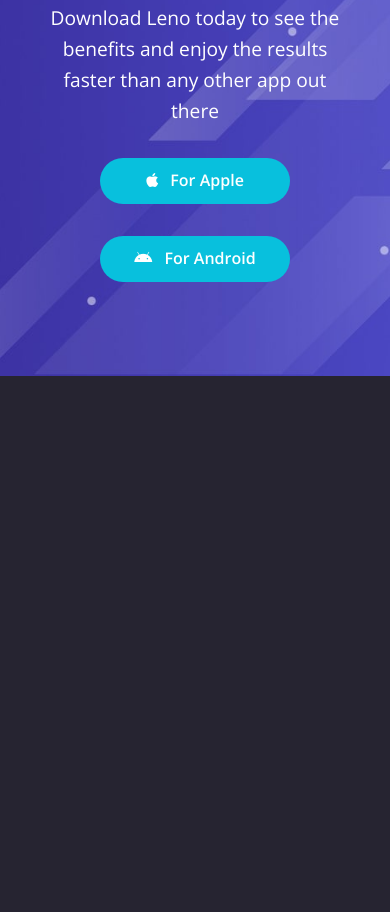
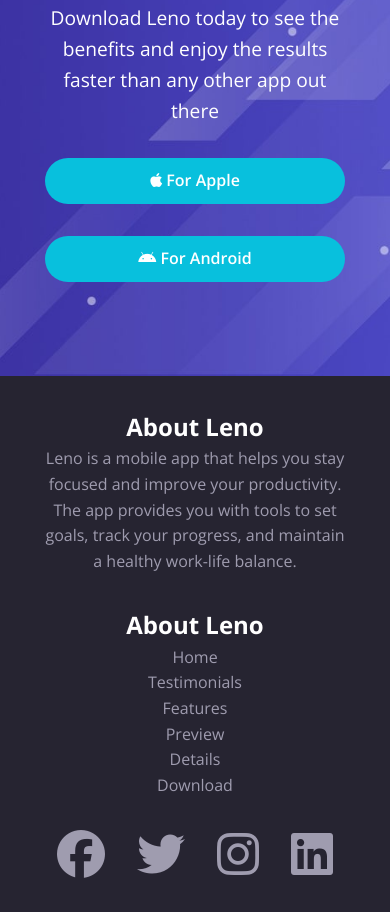
Before and after one commit to ethanmrubenstein/leno-website, a plain HTML site: page index.html in a window 390 px wide. Shown: the part 10691-11603 px from the top of the page. Before the commit the page ends 11067 px from the top, so only its background shows below. Drawn offline with nearby package versions, Linux system fonts and the light colour scheme.

Commit message:
Added footer

```diff
--- a/css/styles.css
+++ b/css/styles.css
@@ -433,7 +433,7 @@
   gap: 5rem;
   margin: 0 auto;
   height: 100%;
-  padding: 0 2rem;
+  padding: 2rem 2rem;
 }
 
 .download__flex-content {
@@ -451,6 +451,38 @@
 }
 
 .download__flex-buttons {
+  display: flex;
+  justify-content: center;
+  align-items: center;
+  gap: 2rem;
+}
+
+/* Footer */
+.footer {
+  padding: 2rem 1rem;
+}
+
+.footer__flex {
+  display: flex;
+  justify-content: space-between;
+  align-items: center;
+  gap: 2rem;
+}
+
+.footer__flex > * {
+  flex: 1;
+}
+
+.footer__flex p,
+.footer__flex a {
+  color: #9f9caf;
+}
+
+.footer__flex a:hover {
+  color: #fff;
+}
+
+.footer__social {
   display: flex;
   justify-content: center;
   align-items: center;
@@ -543,17 +575,19 @@
     flex-direction: column-reverse;
   }
 
-  .download__flex-content-description {
-    font-size: 1.2rem;
-    width: 300px;
-  }
-
   .download__flex-image img {
     max-width: 300px;
   }
 
   .download__flex-buttons {
     flex-direction: column;
+  }
+
+  /* Footer */
+  .footer__flex {
+    flex-direction: column;
+    text-align: center;
+    max-width: 300px;
   }
 }
 
@@ -635,6 +669,16 @@
   .screenshots__pictures {
     flex-direction: column;
   }
+
+  /* Download */
+  .download__flex-content-description {
+    font-size: 1.2rem;
+    width: 300px;
+  }
+
+  .download__flex-button {
+    width: 300px;
+  }
 }
 
 /* Width and Height Queries */
--- a/index.html
+++ b/index.html
@@ -45,7 +45,7 @@
               <a class="navbar__menu-link" href="#preview">Preview</a>
             </li>
             <li class="navbar__menu-item">
-              <a class="navbar__menu-link" href="details">Details</a>
+              <a class="navbar__menu-link" href="#details">Details</a>
             </li>
             <li class="navbar__menu-item">
               <a class="navbar__menu-link" href="#download">Download</a>
@@ -82,7 +82,7 @@
                 <a class="navbar__mobile-menu-link" href="#preview">Preview</a>
               </li>
               <li class="navbar__mobile-menu-item">
-                <a class="navbar__mobile-menu-link" href="details">Details</a>
+                <a class="navbar__mobile-menu-link" href="#details">Details</a>
               </li>
               <li class="navbar__mobile-menu-item">
                 <a class="navbar__mobile-menu-link" href="#download"
@@ -139,7 +139,7 @@
     </section>
 
     <!-- Testimonials -->
-    <section class="testimonials">
+    <section id="testimonials" class="testimonials">
       <div class="testimonials__container container">
         <div class="testimonials__card">
           <div class="testimonials__image">
@@ -418,7 +418,7 @@
     </section>
 
     <!-- Download -->
-    <section class="download">
+    <section id="download" class="download">
       <div class="download__flex container">
         <div class="download__flex-content">
           <p class="download__flex-content-description">
@@ -426,10 +426,10 @@
             than any other app out there
           </p>
           <div class="download__flex-buttons">
-            <a href="#download" class="hero__button btn">
+            <a href="#download" class="download__flex-button btn">
               <i class="fa-brands fa-apple"></i> For Apple
             </a>
-            <a href="#download" class="hero__button btn">
+            <a href="#download" class="download__flex-button btn">
               <i class="fa-brands fa-android"></i> For Android
             </a>
           </div>
@@ -440,6 +440,57 @@
       </div>
     </section>
 
+    <!-- Footer -->
+    <footer class="footer">
+      <div class="footer__flex container">
+        <div class="footer__about">
+          <h2 class="footer__about-title">About Leno</h2>
+          <p class="footer__about-description">
+            Leno is a mobile app that helps you stay focused and improve your
+            productivity. The app provides you with tools to set goals, track
+            your progress, and maintain a healthy work-life balance.
+          </p>
+        </div>
+        <div class="footer__links">
+          <h2 class="footer__links-title">About Leno</h2>
+          <ul class="footer__links-list">
+            <li class="footer__link-item">
+              <a class="footer__link-link" href="#">Home</a>
+            </li>
+            <li class="footer__link-item">
+              <a class="footer__link-link" href="#testimonials">Testimonials</a>
+            </li>
+            <li class="footer__link-item">
+              <a class="footer__link-link" href="#features">Features</a>
+            </li>
+            <li class="footer__link-item">
+              <a class="footer__link-link" href="#preview">Preview</a>
+            </li>
+            <li class="footer__link-item">
+              <a class="footer__link-link" href="#details">Details</a>
+            </li>
+            <li class="footer__link-item">
+              <a class="footer__link-link" href="#download">Download</a>
+            </li>
+          </ul>
+        </div>
+        <div class="footer__social">
+          <a class="footer__social-link" href="https://facebook.com">
+            <i class="fa-brands fa-facebook fa-3x"></i>
+          </a>
+          <a class="footer__social-link" href="https://x.com">
+            <i class="fa-brands fa-twitter fa-3x"></i>
+          </a>
+          <a class="footer__social-link" href="https://instagram.com">
+            <i class="fa-brands fa-instagram fa-3x"></i>
+          </a>
+          <a class="footer__social-link" href="https://linkedin.com">
+            <i class="fa-brands fa-linkedin fa-3x"></i>
+          </a>
+        </div>
+      </div>
+    </footer>
+
     <script
       src="https://cdnjs.cloudflare.com/ajax/libs/glightbox/3.3.1/js/glightbox.min.js"
       integrity="sha512-XL54SjceXZFzblziNnaFFaXggzqCuZrFS4loWPpvPJ6Kg0kc2HyL89+cPeH0GMq0sKL2SegzUmA8Lx9a0st2ow=="
```
